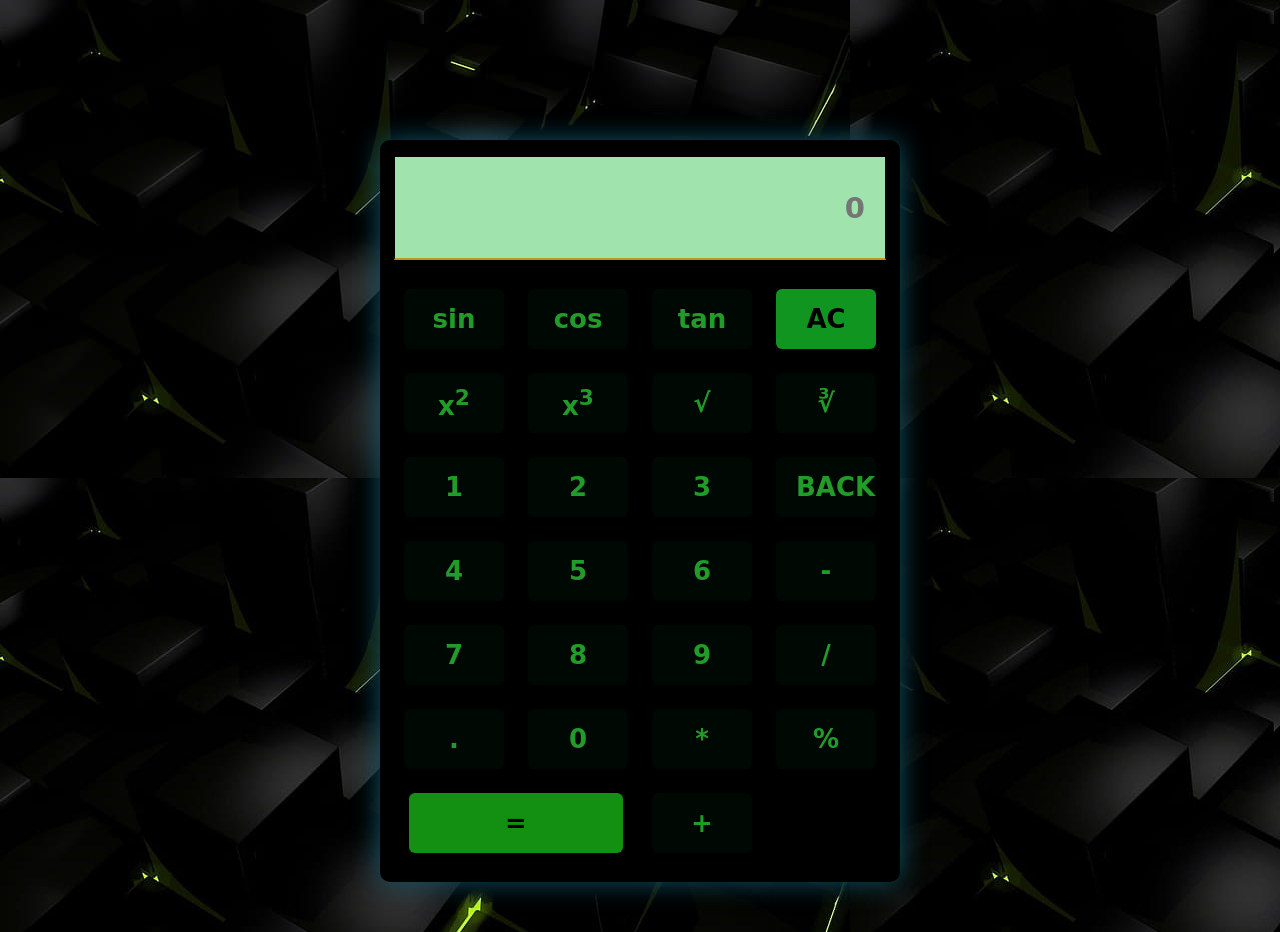
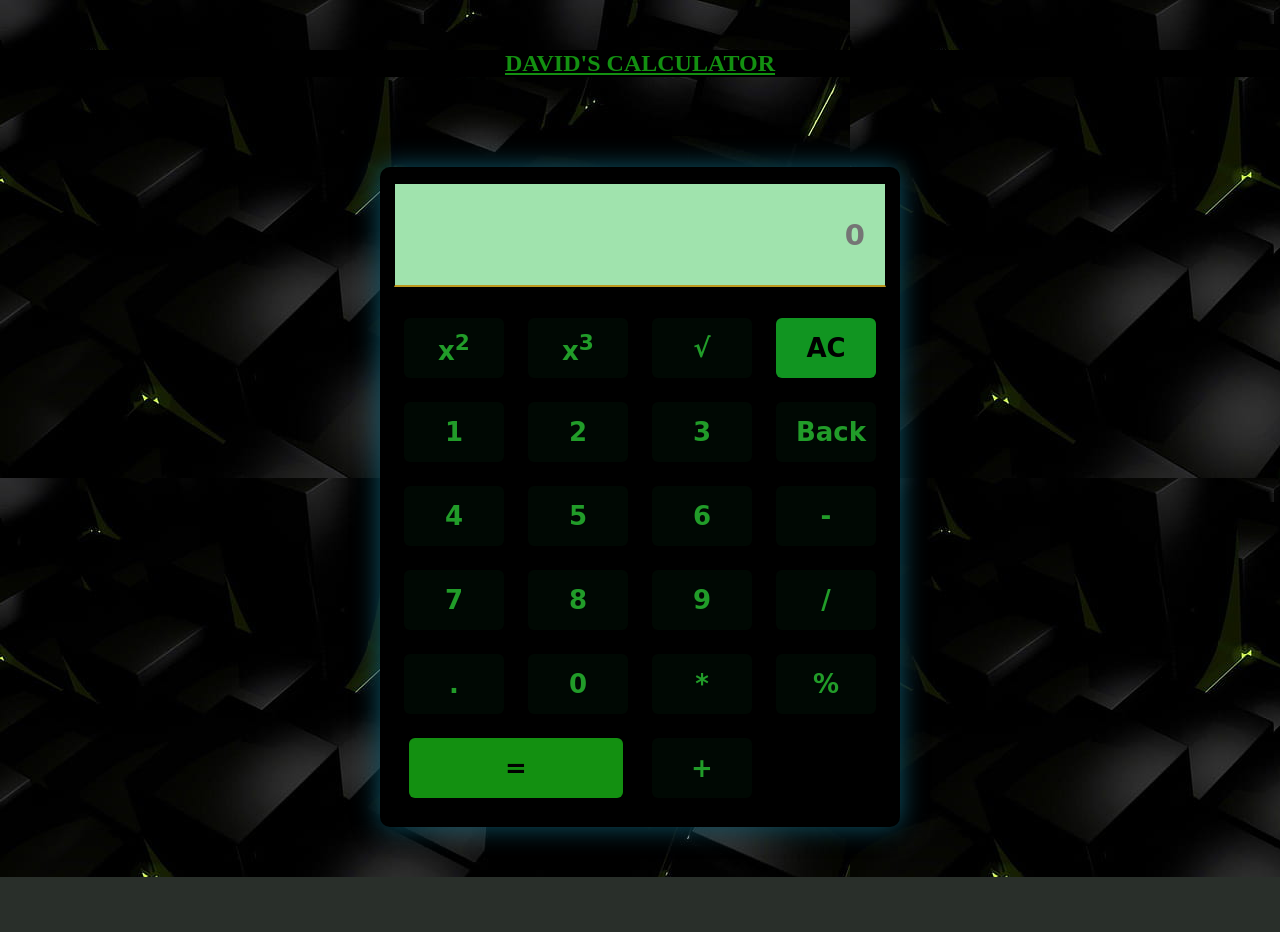
Before and after one commit to DavidIrankunda/ScientificCalculator, a plain HTML site: page index.html in a window 1280 px wide. After the commit the page ends 877 px from the top, so only its background shows below. Drawn offline with Linux system fonts and the light colour scheme.

Commit message:
I change some trigonometric faction and removing bonkers

```diff
--- a/index.html
+++ b/index.html
@@ -3,28 +3,28 @@
 <head>
     <link rel="stylesheet" href="style.css">
     <body>
+
+        <h2>David's calculator</h2>
+
         <form name="calculator">
             <table align="center">
+
                 <tr>
                     <td colspan="4"><input type="text" name="result" placeholder="0" style="text-align: right"></td>
                 </tr>
                 <tr>
-                    <td><button type="button" value="sin" onclick="sin()">sin</button></td>
-                    <td><button type="button" value="cos" onclick="cos()">cos</button></td>
-                    <td><button type="button" value="tan" onclick="tan()">tan</button></td>
-                    <td colspan="2"><button type="button" onclick="remv()" class="clear">AC</button></td>
                 </tr>
                 <tr>
                     <td><button type="button" value="x^2" onclick="square()">x<sup>2</sup></button></td>
                     <td><button type="button" value="x^3" onclick="quibbed()">x<sup>3</sup></button></td>
                     <td><button type="button" value="sqrt2" onclick="sqrt2()">&radic;</button></td>
-                    <td><button type="button" value="sqrt3" onclick="sqrt3()">&#8731;</button></td>
+                    <td colspan="2"><button type="button" onclick="remv()" class="clear">AC</button></td>
                 </tr>
                 <tr>
                     <td><button type="button" value="1" onclick="number(value)">1</button></td>
                     <td><button type="button" value="2" onclick="number(value)">2</button></td>
                     <td><button type="button" value="3" onclick="number(value)">3</button></td>
-                    <td><button id="buttonBack" value="BACKSPC" onclick="BACKSPC()">BACK</button></td>
+                    <td><button id="buttonBack" value="BACKSPC" onclick="BACKSPC()">Back</button></td>
                 </tr>
                 <tr>
                     <td><button type="button" value="4" onclick="number(value)">4</button></td>
--- a/script.js
+++ b/script.js
@@ -1,12 +1,4 @@
-function sin(){
-    document.calculator.result.value=Math.sin(document.calculator.result.value);
-}
-function cos(){
-    document.calculator.result.value=Math.cos(document.calculator.result.value);
-}
-function tan(){
-    document.calculator.result.value=Math.tan(document.calculator.result.value);
-}
+
 function BACKSPC(){
     var a = document.calculator.result.value;
     document.calculator.result.value = a.substr(0, a.length-1);
--- a/style.css
+++ b/style.css
@@ -40,6 +40,15 @@
         border-bottom: 2px solid #bd981e;
         color: black;
     }
+    h2{
+        color: #139011;
+        background-color: #000;
+        margin: 0px;
+        text-align: center;
+        text-decoration:underline ;
+        text-transform: uppercase;
+    }
+
     button{
         padding: 10px 20px;
         width: 100px;
```
